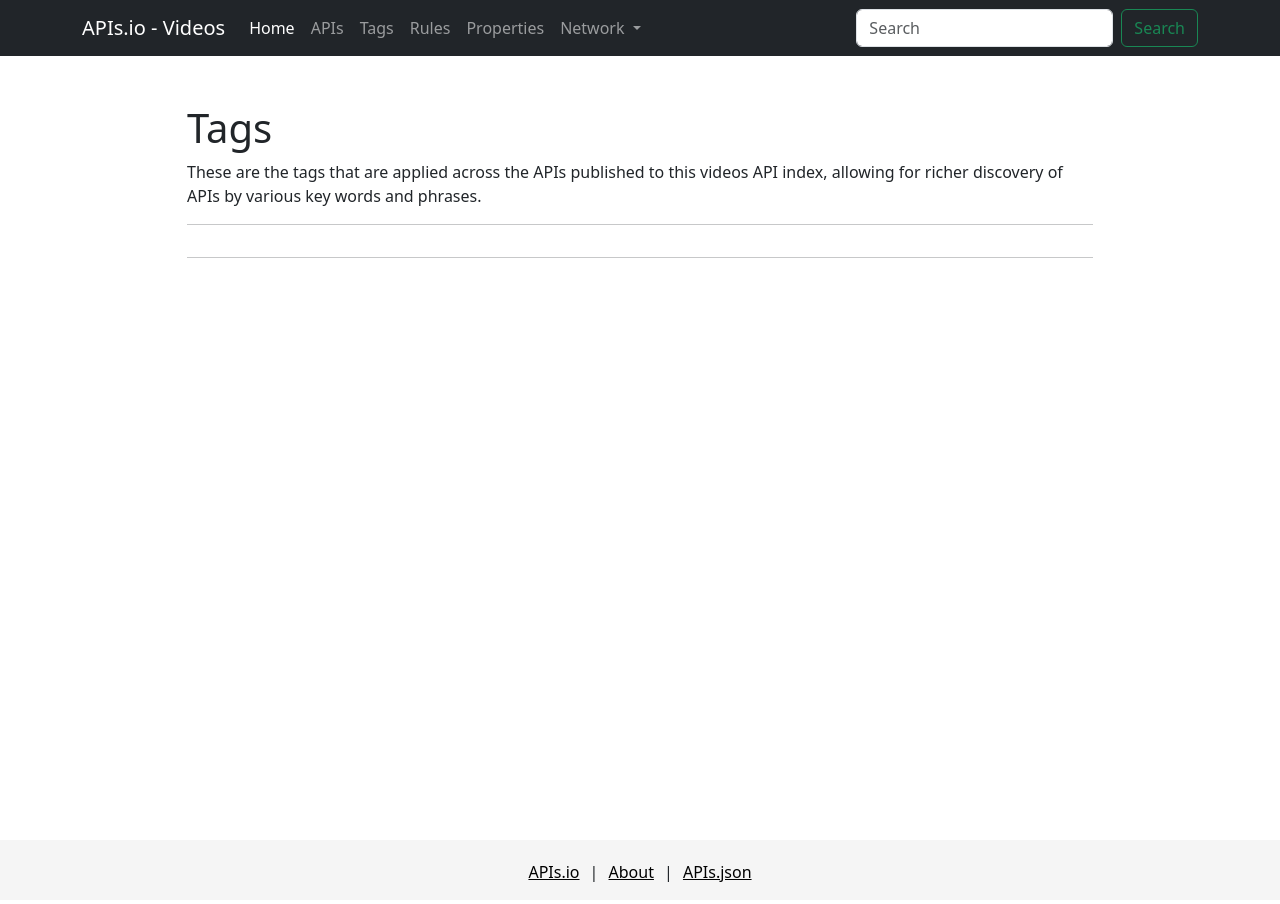
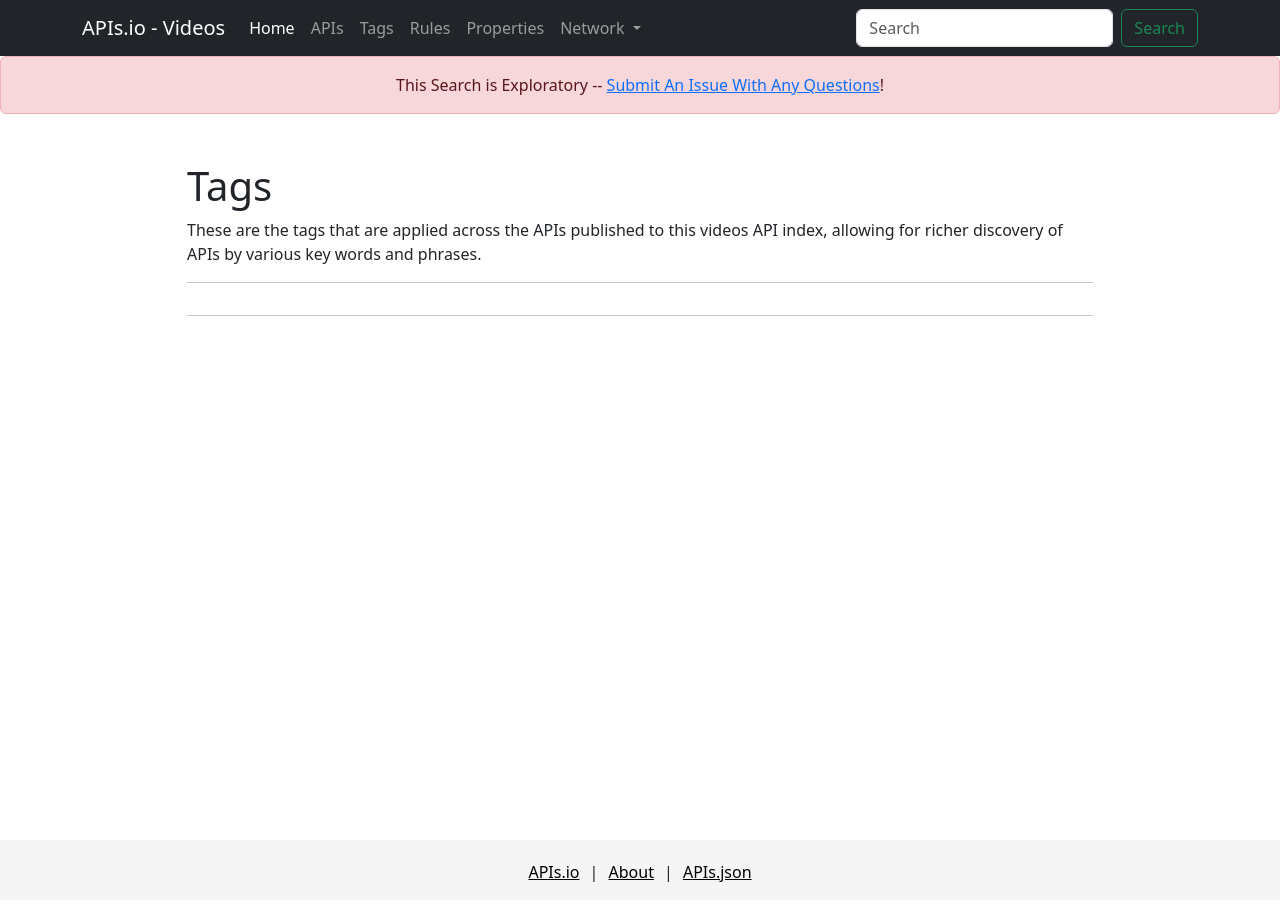
Before and after one commit to api-search/videos-node, a Jekyll site: the page built from tags/index.html, in a window 1280 px wide. Built offline with Jekyll 4.4.1, drawn with Linux system fonts in a browser that asks for light colours.

Commit message:
add alert

```diff
--- a/_layouts/default.html
+++ b/_layouts/default.html
@@ -51,7 +51,9 @@
         </div>
       </div>
     </nav>
-
+    <div class="alert alert-danger" role="alert" style="text-align: center;">
+      This Search is Exploratory -- <a href="https://github.com/api-search/explore/issues">Submit An Issue With Any Questions</a>!
+    </div>
     <div class="container my-5">
       {{ content }}
     </div>
```
